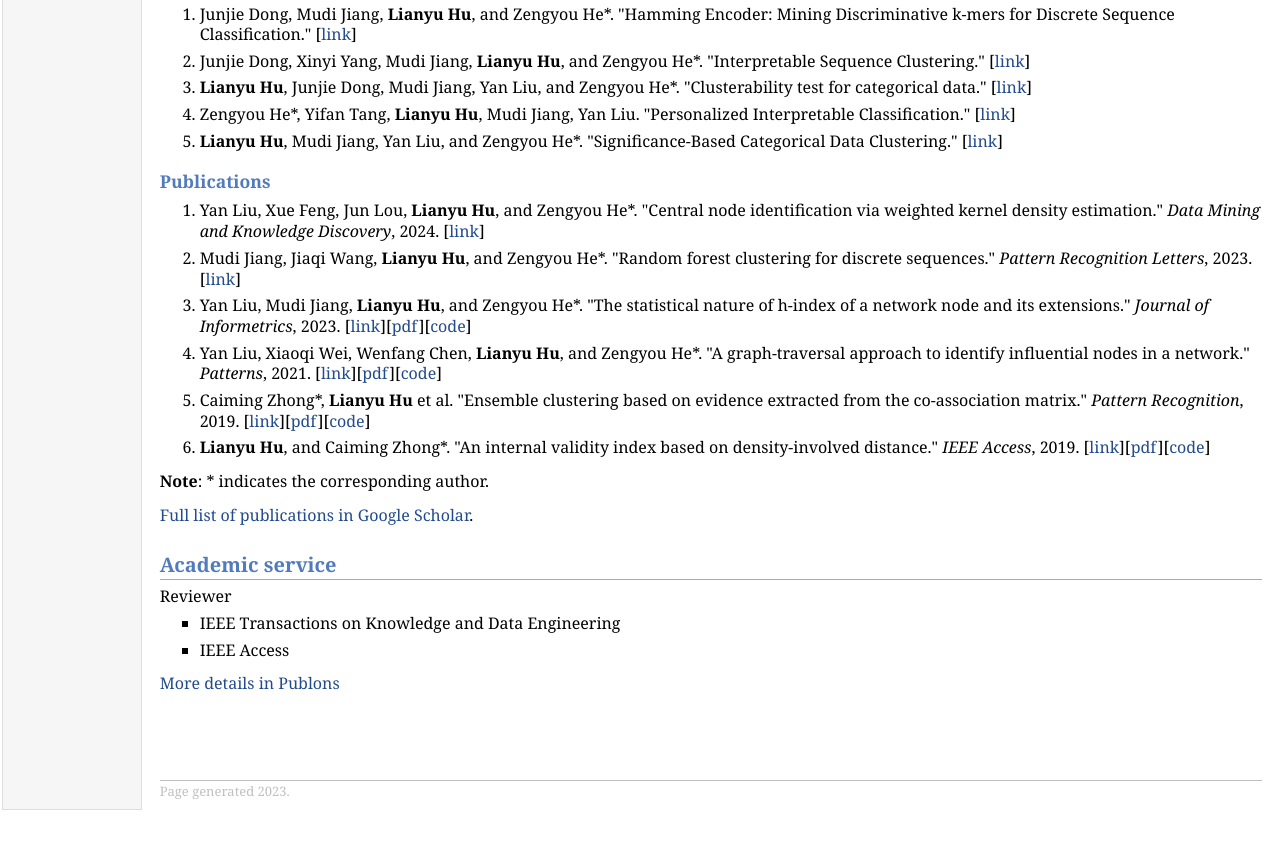
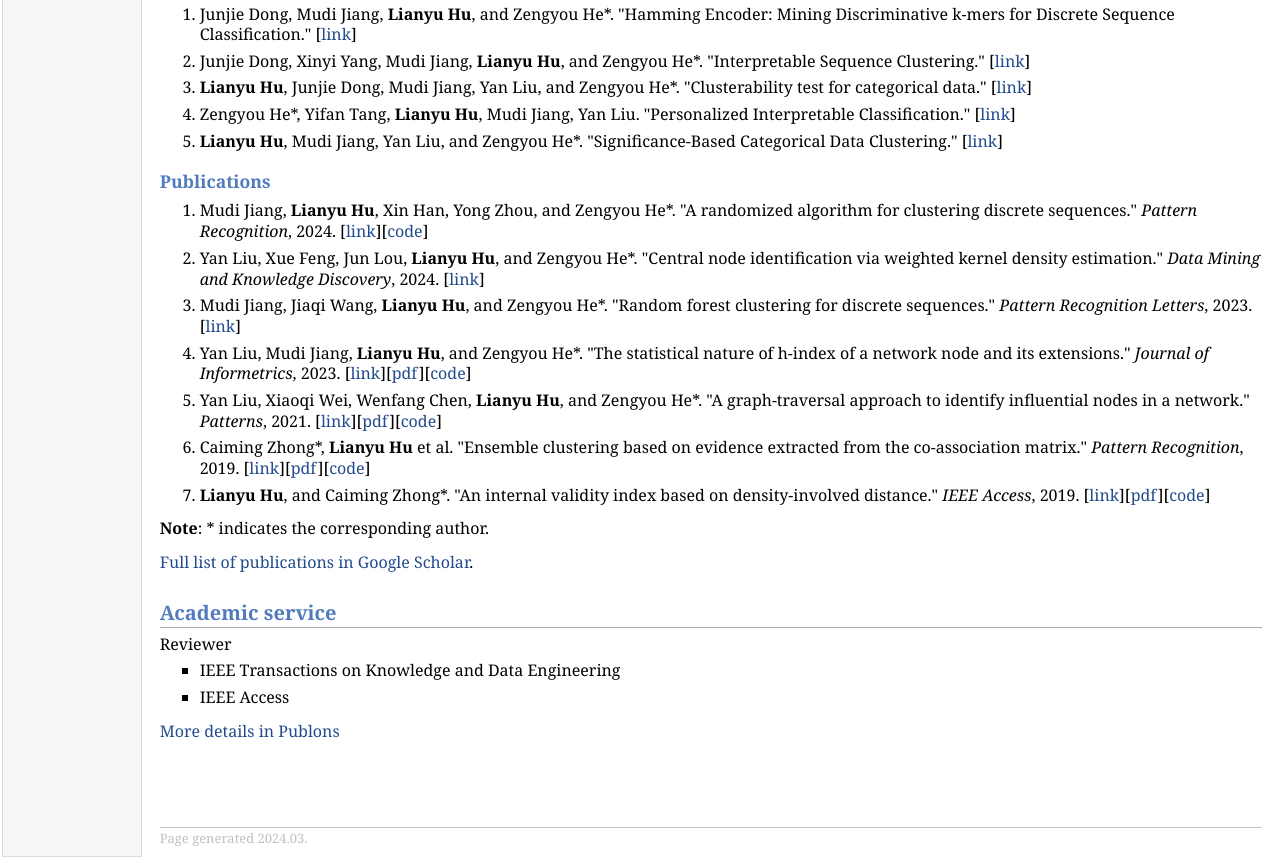
Before and after one commit to hulianyu/hulianyu.github.io, a plain HTML site: page index.html in a window 1280 px wide. Shown: the part 651-1518 px from the top of the page. Before the commit the page ends 1471 px from the top, so only its background shows below. Drawn offline with Linux system fonts and the light colour scheme.

Commit message:
Update index.html

```diff
--- a/index.html
+++ b/index.html
@@ -76,6 +76,8 @@ E-mail: <a href="mailto:hly4ml@gmail.com">hly4ml(at)gmail.com</a></p>
 </ol>
 <h3>Publications </h3>
 <ol>
+<li><p>Mudi Jiang, <b>Lianyu Hu</b>, Xin Han, Yong Zhou, and Zengyou He*. "A randomized algorithm for clustering discrete sequences." <i>Pattern Recognition</i>, 2024. [<a href="
+https://www.sciencedirect.com/science/article/abs/pii/S0031320324001390">link</a>][<a href="https://github.com/jmd123611/RSC">code</a>]</p>
 <li><p>Yan Liu, Xue Feng, Jun Lou, <b>Lianyu Hu</b>, and Zengyou He*. "Central node identification via weighted kernel density estimation." <i>Data Mining and Knowledge Discovery</i>, 2024. [<a href="
   https://link.springer.com/article/10.1007/s10618-024-01003-4">link</a>]</p>
 <li><p>Mudi Jiang, Jiaqi Wang, <b>Lianyu Hu</b>, and Zengyou He*. "Random forest clustering for discrete sequences." <i>Pattern Recognition Letters</i>, 2023. [<a href="
@@ -103,7 +105,7 @@ E-mail: <a href="mailto:hly4ml@gmail.com">hly4ml(at)gmail.com</a></p>
 <p><br />
 <div id="footer">
 <div id="footer-text">
-Page generated 2023.
+Page generated 2024.03.
 </div>
 </div>
 </td>
```
